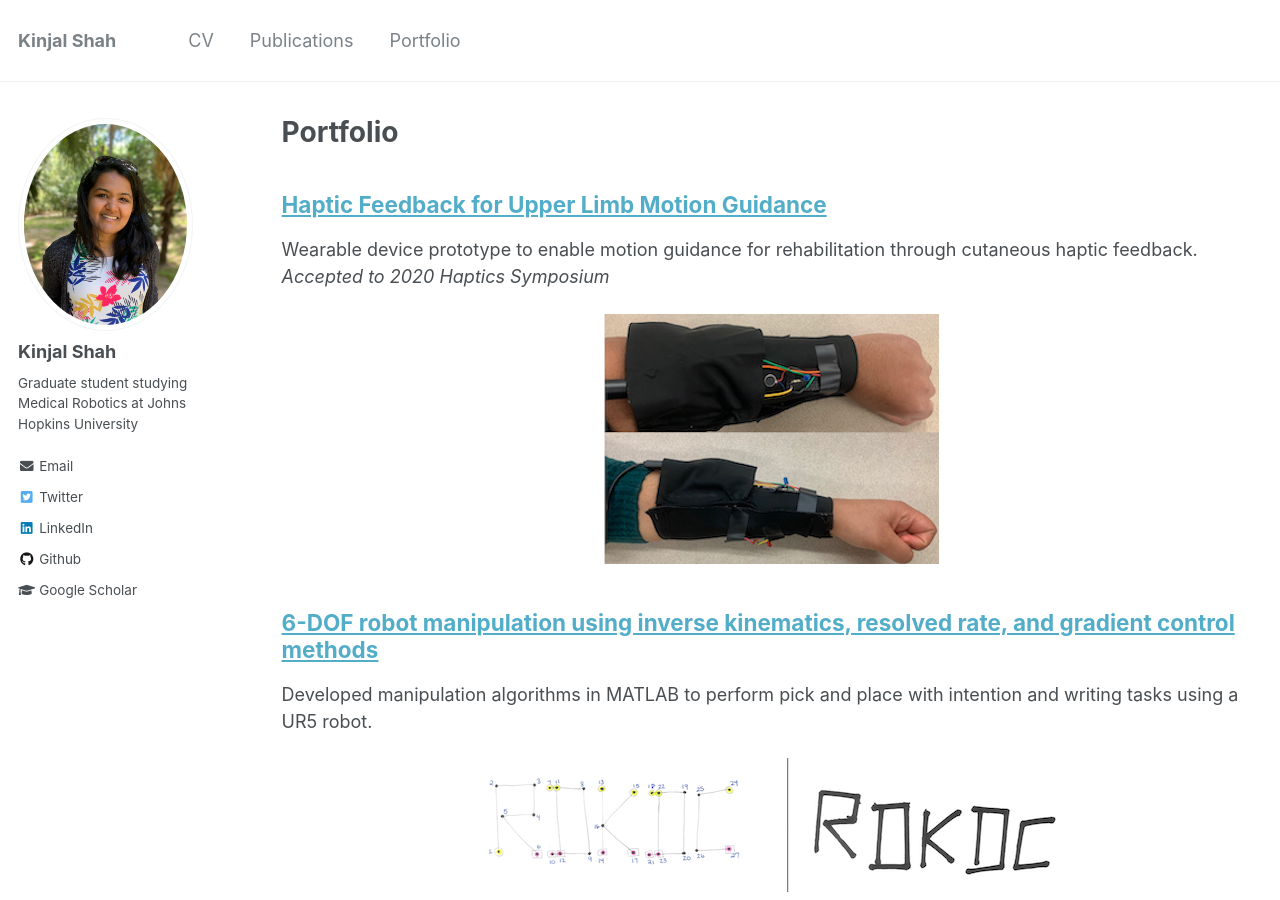
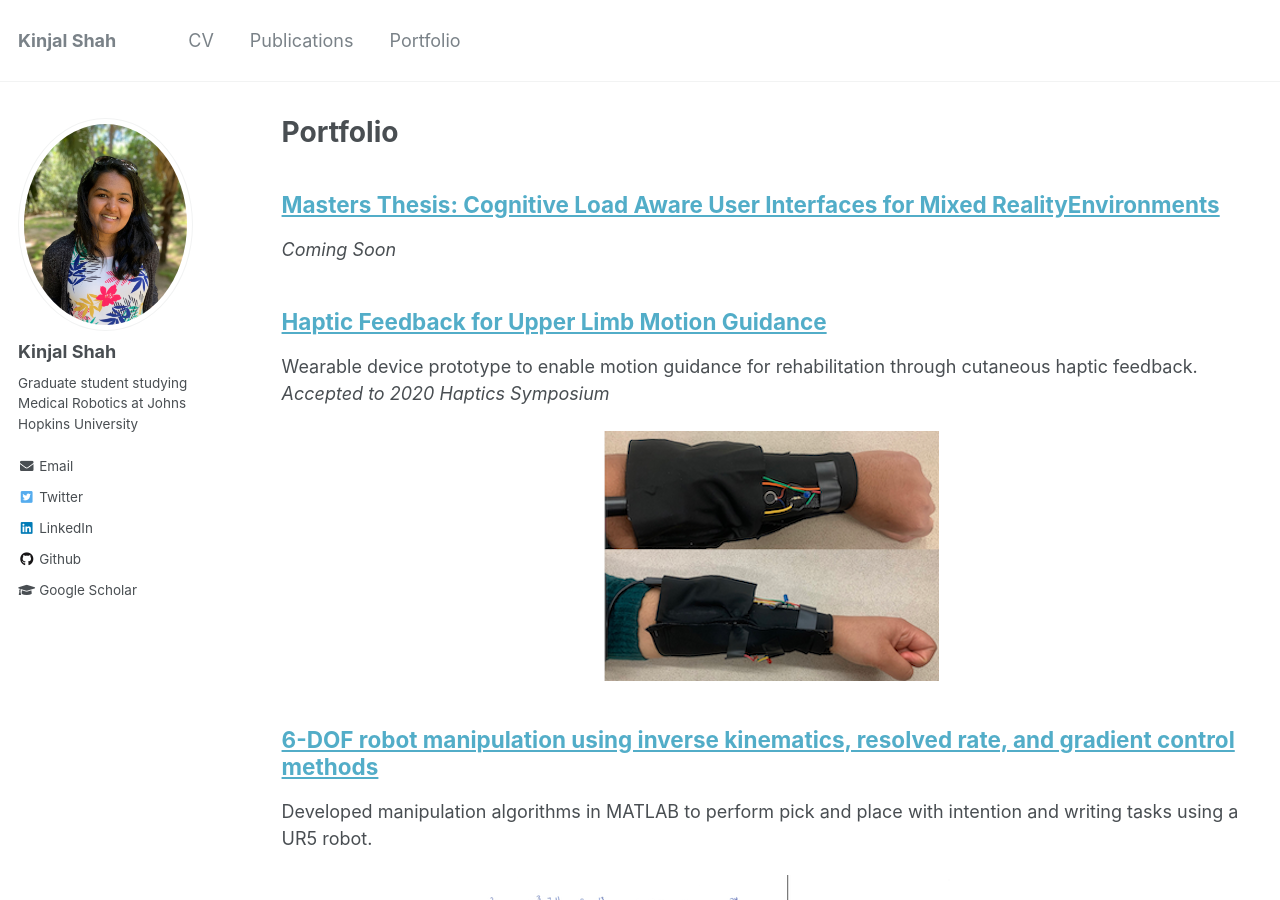
Before and after one commit to kinjmshah/kinjmshah.github.io, a Jekyll site: the page built from _pages/portfolio.md, in a window 1280 px wide and 900 px high. Built offline with Jekyll 4.4.1, drawn with Linux system fonts in a browser that asks for light colours.

Commit message:
Update portfolio.md

```diff
--- a/_pages/portfolio.md
+++ b/_pages/portfolio.md
@@ -5,6 +5,9 @@ permalink: /portfolio/
 author_profile: true
 ---
 {% include base_path %}
+
+## [Masters Thesis: Cognitive Load Aware User Interfaces for Mixed RealityEnvironments](/portfolio/mastersThesis)
+*Coming Soon*
 
 ## [Haptic Feedback for Upper Limb Motion Guidance](/portfolio/hapticGuidance)
 Wearable device prototype to enable motion guidance for rehabilitation through cutaneous haptic feedback.
```
